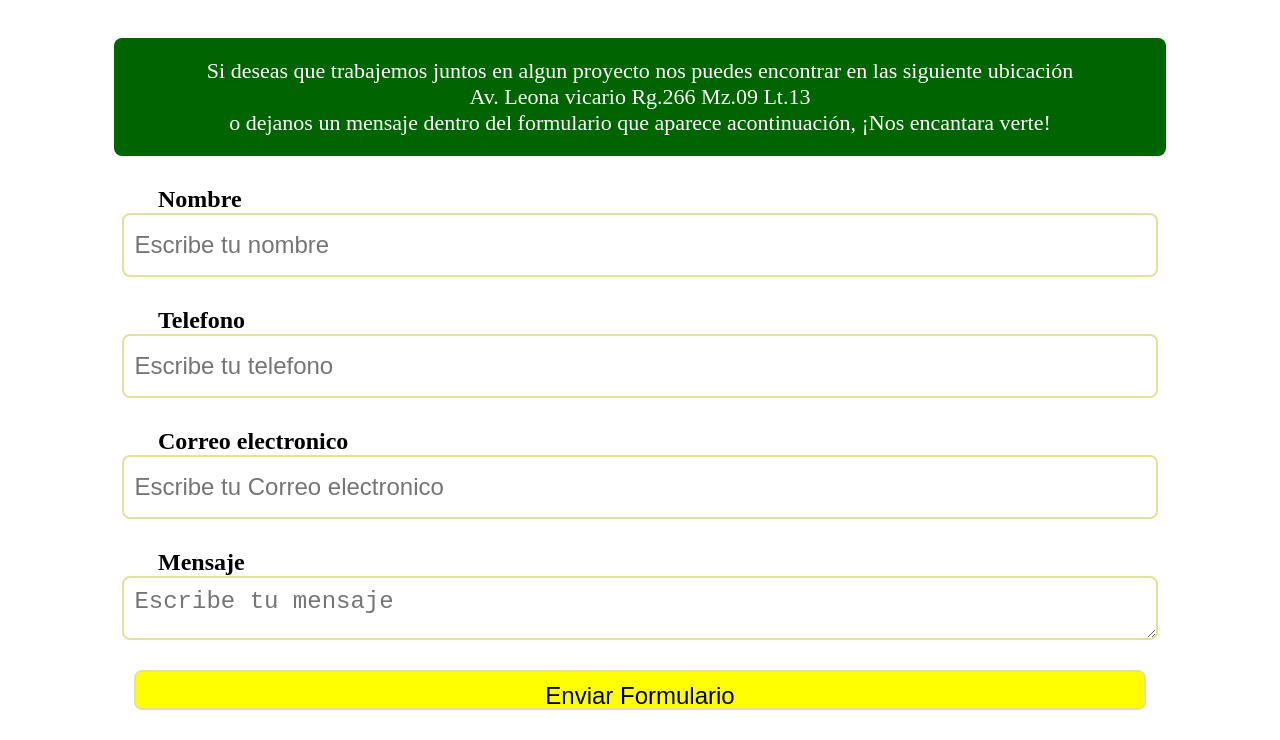
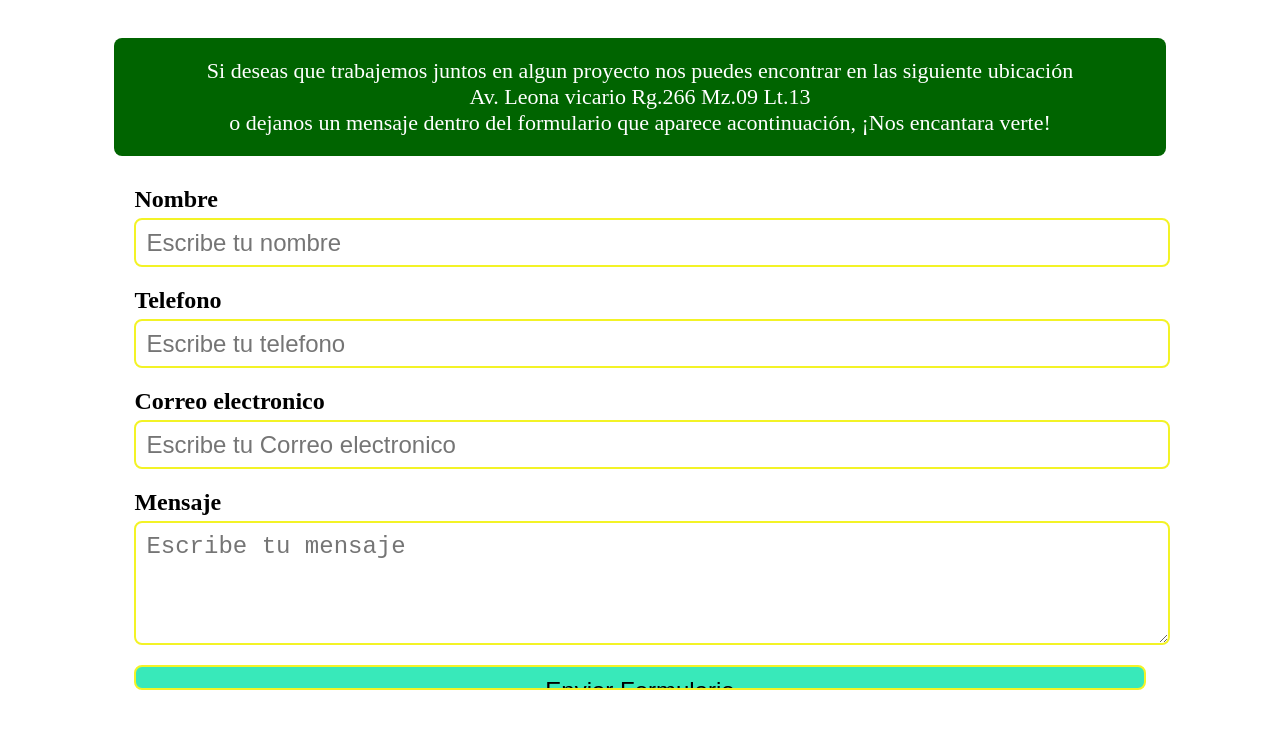
Before and after one commit to itzuz77-eng/ingieneria-de-software, a plain HTML site: page contacto.html in a window 1280 px wide. Shown: the part 550-1290 px from the top of the page. After the commit the page ends 1260 px from the top, so only its background shows below. Drawn offline with Linux system fonts and the light colour scheme.

Commit message:
botón de enviar

```diff
--- a/styles.css
+++ b/styles.css
@@ -62,7 +62,7 @@ img:hover{
 
  a{
     background:orangered;
-    color: white;
+    color: rgb(207, 141, 141);
     padding: 20px;
     display:block;
     margin:40px auto;
@@ -87,45 +87,46 @@ img:hover{
    height: 100%;
   }
 
-  #formContainer {
+  #FormContainer {
    width: 40%;
-   background: rgb(86, 48, 61);
+   background: rgb(86, 66, 73);
    padding: 50px 0;
-   margin: auto;
-   margin-top:auto;
-  }
-
-  #formcontainer form {
-   width: 10px;
    margin: 40px auto;
   }
 
-   label{
+  #Formcontainer form {
+   width: 80%;
+   margin: auto;
+  }
+
+   #Formcontainer label{
    display: block;
-   margin-bottom: 50px;
+   margin-bottom: 5px;
    font-weight: bold;
    font-size: 24px;
-   margin: auto;
-   margin-left:150px;
+
   }
 
   #Formcontainer input,textarea {
    display:block;
-   border : 2px solid rgb(226, 226, 154);
+   border : 2px solid rgb(243, 243, 38);
    border-radius: 8px;
-   height: 40px;
+   height: 25px;
    padding: 10px;
    font-size: 24px;
-   width: 80%;
-   margin: auto;
-   margin-bottom: 30px;
+   width: 100%;
+   margin-bottom: 20px;
    }
 
-  #formcontainer textarea {
+  #Formcontainer textarea {
    height: 100px;
-   margin: auto;
-  }
+    }
 
  input[type=submit] {
-   background-color: yellow;
-  }
+   background-color: rgb(56, 233, 186);
+  padding: 30px 20px;
+  font-size: 1.2em;
+  width: 180px;
+  height: 50px;
+   cursor: pointer;
+    }
```
